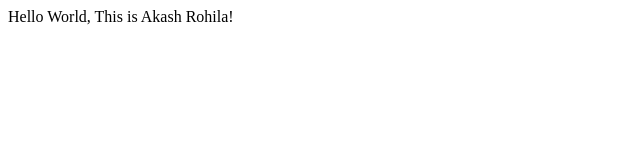
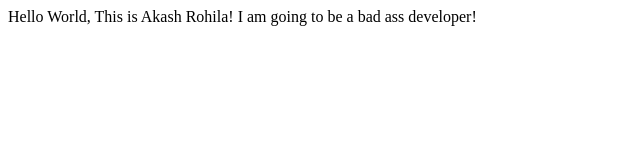
Before and after one commit to AkashRohila/AkashRohilaPortfolio, a plain HTML site: page index.html in a window 1280 px wide. Shown: the whole page, without its empty margins (0-640 px from the left). Drawn offline with Linux system fonts and the light colour scheme.

Commit message:
Update index.html

```diff
--- a/index.html
+++ b/index.html
@@ -8,5 +8,7 @@
 </head>
 <body>
     Hello World, This is Akash Rohila!
+
+    I am going to be a bad ass developer!
 </body>
 </html>
```
